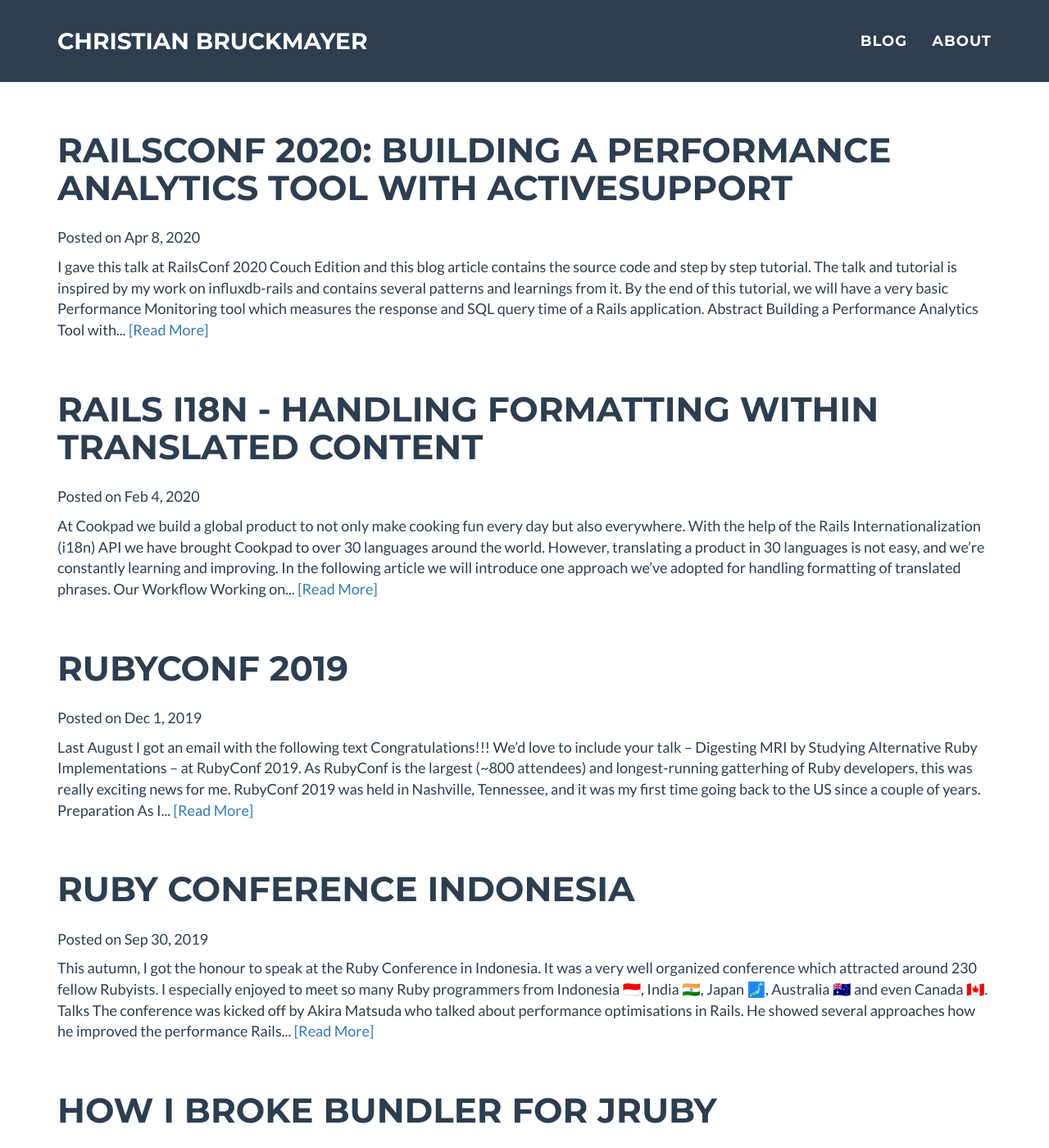
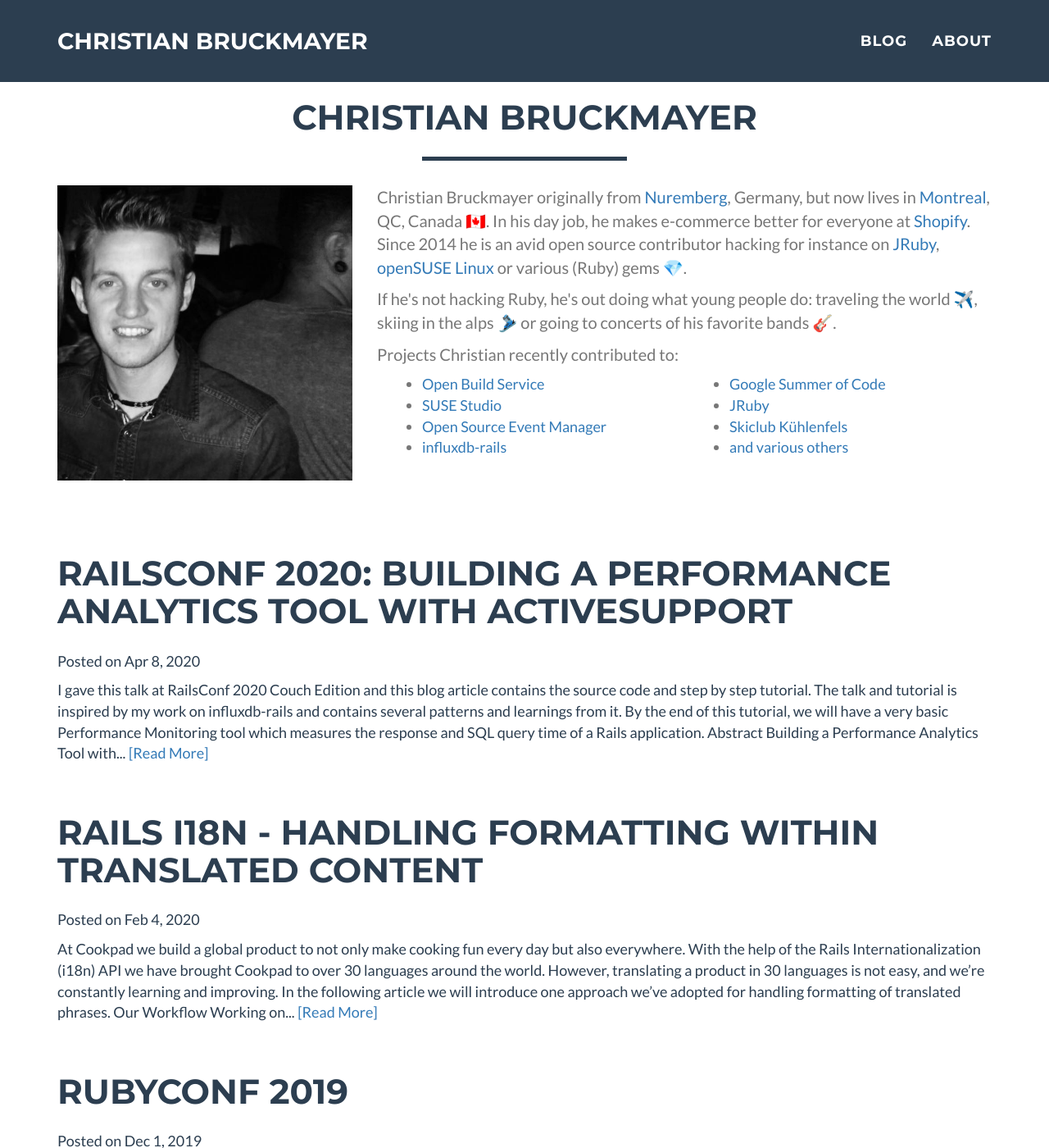
Before and after one commit to ChrisBr/bruckmayer.net, a Jekyll site: the page built from index.html, in a window 1280 px wide and 1400 px high. Shown: the whole window at 82% size. Built offline with Jekyll 4.4.1, drawn with Linux system fonts in a browser that asks for light colours; emoji names are drawn with the system emoji font; comment, search, counter and statistics services are not loaded; some of the changed text lies outside the part shown.

Commit message:
Some improvements

```diff
--- a/_includes/about.html
+++ b/_includes/about.html
@@ -14,12 +14,11 @@
         <p>
           Christian Bruckmayer originally from
           <a href="http://en.wikipedia.org/wiki/Nuremberg">Nuremberg</a>,
-          Germany, but now calls
-          <a href="https://en.wikipedia.org/wiki/Bristol">Bristol</a>,
-          UK, his home.
-          In his day job, he makes everyday cooking fun at
-          <a href="https://www.cookpadteam.com/">Cookpad</a>,
-          the best place to find and share home cooked recipes.
+          Germany, but now lives in
+          <a href="https://en.wikipedia.org/wiki/Montreal">Montreal</a>,
+          QC, Canada :canada:.
+          In his day job, he makes e-commerce better for everyone at
+          <a href="https://www.shopify.com/careers">Shopify</a>.
           Since 2014 he is an avid open source contributor hacking for instance on
           <a href="https://www.jruby.org/">JRuby</a>,
           <a href="https://www.opensuse.org/">openSUSE Linux</a>
--- a/_includes/newsletter.html
+++ /dev/null
@@ -1,35 +0,0 @@
-  <section class="success" id="newsletter">
-  <div class="container">
-    <div class="row">
-      <div class="col-lg-12 text-center">
-        <h2>My Newsletter</h2>
-        <hr class="star-light">
-          <p>
-            Do you like my content? Subscribe now to my newsletter to never miss a new article or talk!
-          </p>
-          <p>
-            I will never share your email or spam and feel free to unsubscribe at any time.
-          </p>
-      </div>
-    </div>
-    <div class="row newsletter-form">
-      <div class="col-lg-offset-2 col-lg-8 text-center">
-      <div>
-          <form action="https://bruckmayer.us10.list-manage.com/subscribe/post?u=78676f77a42e064a32f4d8f08&amp;id=8d30cdb3ad"
-            method="post" id="mc-embedded-subscribe-form" name="mc-embedded-subscribe-form" class="validate" target="_blank">
-            <div>
-              <div class="form-group form-group-lg">
-                <input type="email" value="" placeholder="your@mail.com" name="EMAIL" class="form-control" required id="mce-EMAIL" />
-              </div>
-              <!-- real people should not fill this in and expect good things - do not remove this or risk form bot signups-->
-              <div style="position: absolute; left: -5000px;" aria-hidden="true"><input type="text"
-                  name="b_78676f77a42e064a32f4d8f08_8d30cdb3ad" tabindex="-1" value=""></div>
-              <div class="clear"><input type="submit" value="Subscribe" name="subscribe" id="mc-embedded-subscribe"
-                  class="button btn btn-danger btn-lg"></div>
-            </div>
-          </form>
-          </div>
-      </div>
-    </div>
-  </div>
-</section>
--- a/_layouts/default.html
+++ b/_layouts/default.html
@@ -6,14 +6,13 @@
 <body id="page-top" class="index">
   {% include navigation.html %}
 
+  {% include about.html %}
   <section id="blog">
     <div class="container">
       {{ content }}
     </div>
   </section>
 
-  {% include about.html %}
-  {% include newsletter.html %}
   {% include footer.html %}
 </body>
 </html>
--- a/css/freelancer.css
+++ b/css/freelancer.css
@@ -159,12 +159,12 @@ hr.star-primary:after {
   }
 }
 
-#blog {
-  padding-top: 100px;
-}
+/* #blog {
+  padding-top: 60px;
+} */
 
 #about {
-  padding-top: 80px;
+  padding-top: 100px;
   padding-bottom: 30px;
 }
 
@@ -186,10 +186,10 @@ li {
 
 @media (max-width: 767px) {
   section {
-    padding: 75px 0;
+    padding: 60px 0;
   }
   section.first {
-    padding-top: 75px;
+    padding-top: 60px;
   }
 }
 
```
